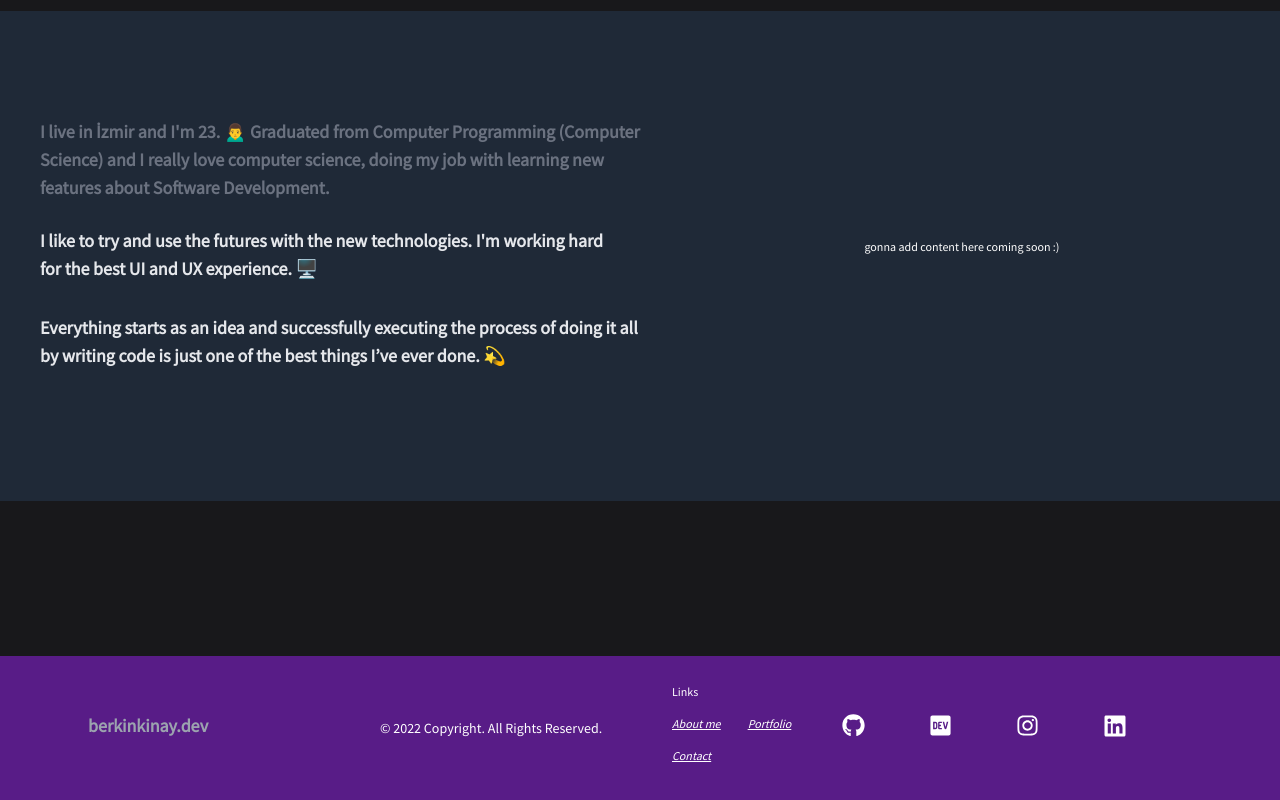
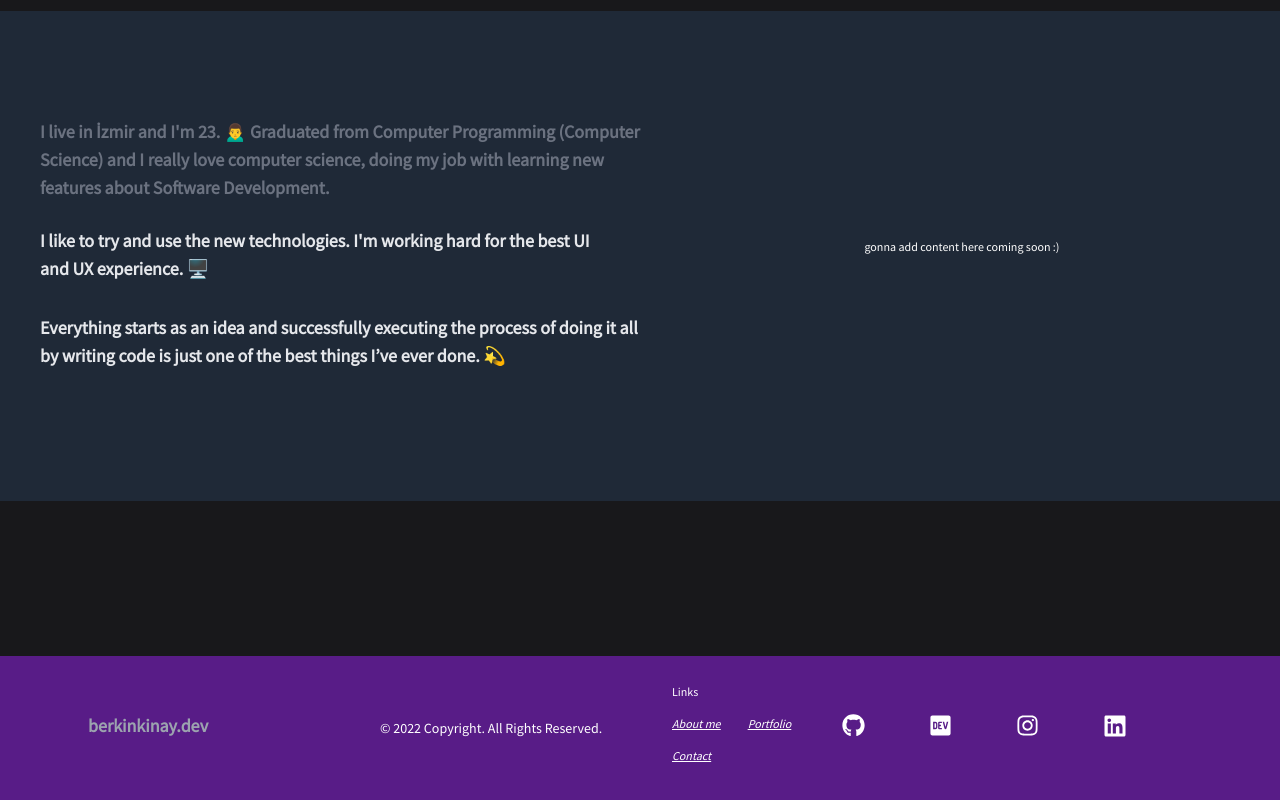
Before and after one commit to berkinkinay/Developer-Portfolio, a React (Create React App) app: page / in a window 1280 px wide. Shown: the part 944-1744 px from the top of the page. Built offline with nearby package versions, Linux system fonts and the light colour scheme.

Commit message:
Update Moreinfo.js

```diff
--- a/src/pages/Moreinfo.js
+++ b/src/pages/Moreinfo.js
@@ -26,7 +26,7 @@ const Moreinfo = () => {
             </div>
            <div class='mt-2 text-xl 2xl:text-lg xl:text-base text-gray-200 mr-14 font-semibold sm:mt-36 sm:w-fit'
             >
-              I like to try and use the futures with the new technologies. I'm
+              I like to try and use the new technologies. I'm
               working hard for the best UI and UX experience. 🖥️
            </div>
            <div class='text-xl 2xl:text-lg xl:text-base text-gray-200 mr-5 font-semibold sm:mr-24 sm:mt-72 sm:w-fit'
```
